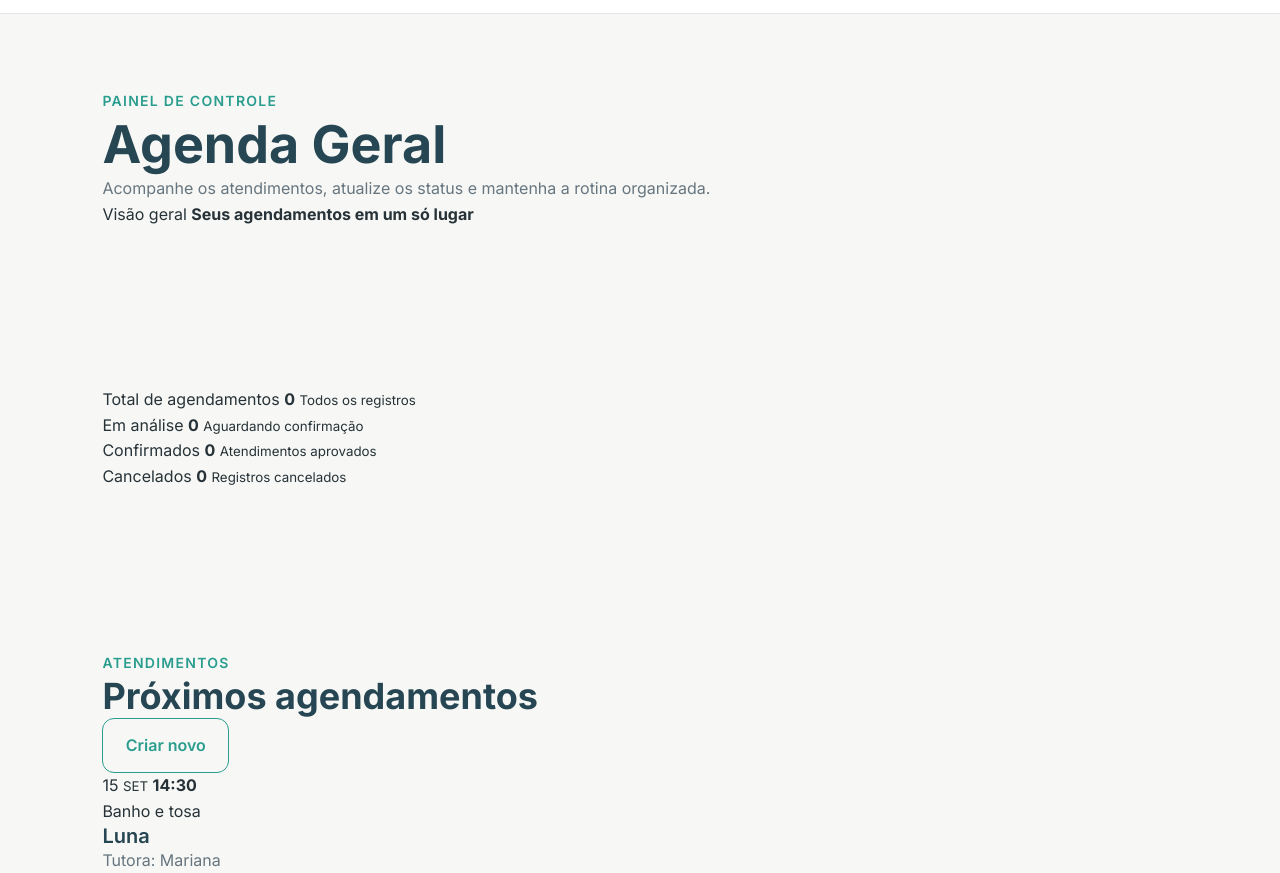
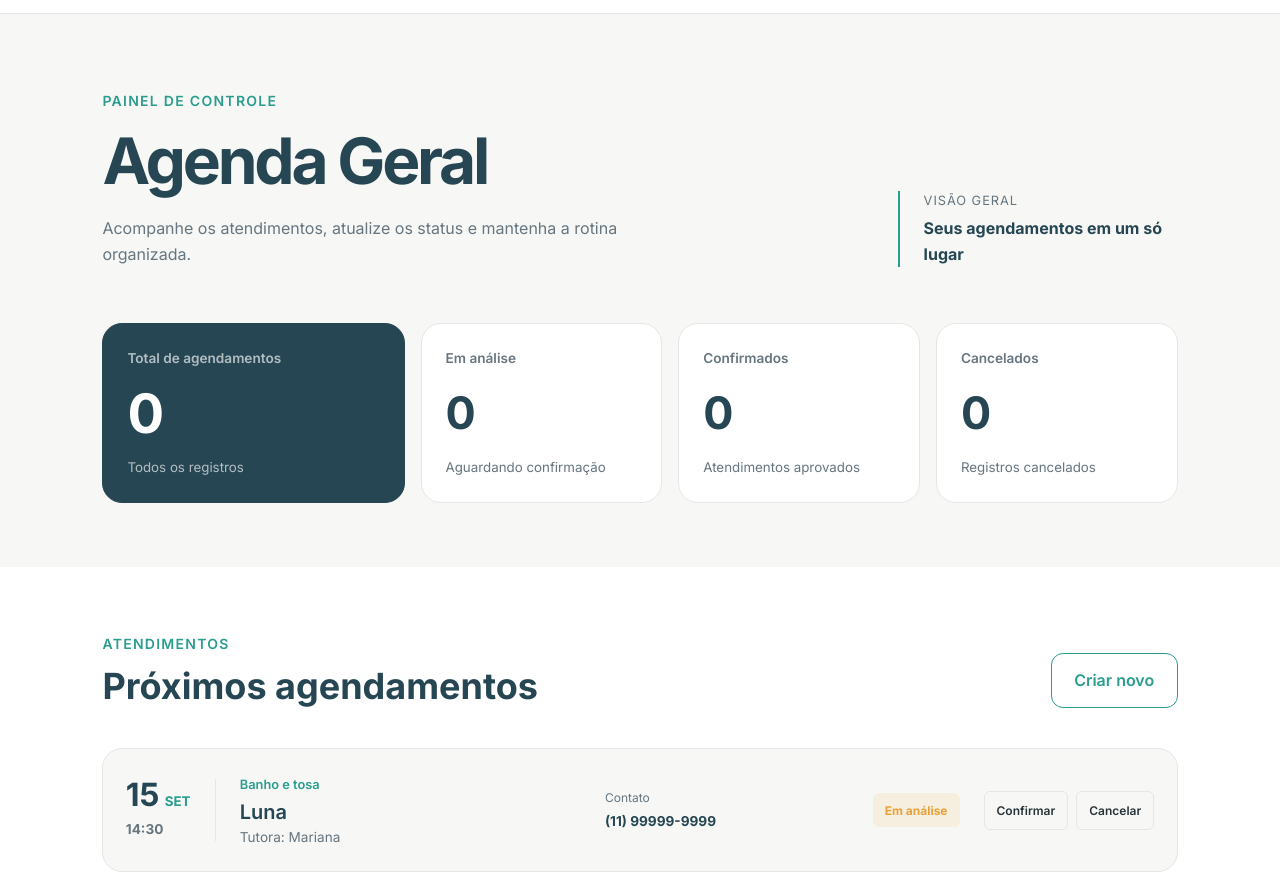
Before and after one commit to LucasPetrasso/pet_care, a plain HTML site: page agenda.html in a window 1280 px wide. Shown: the part 72-945 px from the top of the page. Drawn offline with Linux system fonts and the light colour scheme; a script that the page names is missing.

Commit message:
Layout CSS da página agenda.html

```diff
--- a/css/style.css
+++ b/css/style.css
@@ -682,7 +682,6 @@ main {
     max-width: 680px;
     padding: 2rem;
     background-color: var(--color-background);
-    border-left: 4px solid var(--color-primary);
     border-radius: 0 var(--radius-lg) var(--radius-lg) 0;
 }
 
@@ -910,3 +909,292 @@ main {
 }
 
 /* AGENDA */
+
+.dashboard-page {
+    padding-top: 80px;
+    background-color: var(--color-background);
+}
+
+.dashboard-hero {
+    padding-top: 5rem;
+    padding-bottom: 2.5rem;
+    display: flex;
+    justify-content: space-between;
+    align-items: flex-end;
+    gap: 3rem;
+}
+
+.dashboard-heading {
+    max-width: 700px;
+}
+
+.dashboard-heading h1 {
+    margin: 0.6rem 0 1rem;
+    font-size: clamp(3rem, 5vw, 5rem);
+    letter-spacing: -0.05em;
+}
+
+.dashboard-heading p {
+    max-width: 560px;
+}
+
+.dashboard-date {
+    max-width: 280px;
+    padding-left: 1.5rem;
+    border-left: 2px solid var(--color-primary);
+    display: flex;
+    flex-direction: column;
+    gap: 0.3rem;
+}
+
+.dashboard-date span {
+    color: var(--color-text-light);
+    font-size: 0.8rem;
+    text-transform: uppercase;
+    letter-spacing: 0.06rem;
+}
+
+.dashboard-date strong {
+    color: var(--color-secondary);
+    font-size: 1rem;
+}
+
+.dashboard-stats {
+    padding-top: 1rem;
+    padding-bottom: 4rem;
+    display: grid;
+    grid-template-columns: 1.25fr repeat(3, 1fr);
+    gap: 1rem;
+}
+
+.stat-card {
+    min-height: 180px;
+    padding: 1.5rem;
+    background-color: var(--color-surface);
+    border: 1px solid var(--color-border);
+    border-radius: var(--radius-lg);
+    display: flex;
+    flex-direction: column;
+    justify-content: space-between;
+}
+
+.stat-card > span {
+    color: var(--color-text-light);
+    font-size: 0.85rem;
+    font-weight: 600;
+}
+
+.stat-card strong {
+    color: var(--color-secondary);
+    font-size: 2.8rem;
+    line-height: 1;
+}
+
+.stat-card small {
+    color: var(--color-text-light);
+}
+
+.stat-card-main {
+    background-color: var(--color-secondary);
+    border-color: var(--color-secondary);
+}
+
+.stat-card-main > span,
+.stat-card-main small {
+    color: rgba(255, 255, 255, 0.65);
+}
+
+.stat-card-main strong {
+    color: var(--color-surface);
+    font-size: 3.4rem;
+}
+
+.appointments-panel {
+    padding-top: 4rem;
+    padding-bottom: 6rem;
+    background-color: var(--color-surface);
+}
+
+.appointments-panel-header {
+    margin-bottom: 2.5rem;
+    display: flex;
+    align-items: flex-end;
+    justify-content: space-between;
+    gap: 2rem;
+}
+
+.appointments-panel-header h2 {
+    margin-top: 0.5rem;
+}
+
+.appointments-list {
+    display: flex;
+    flex-direction: column;
+    gap: 1rem;
+}
+
+.appointment-item {
+    padding: 1.4rem;
+    background-color: var(--color-background);
+    border: 1px solid var(--color-border);
+    border-radius: var(--radius-lg);
+    display: grid;
+    grid-template-columns: 90px 1.4fr 1fr auto auto;
+    align-items: center;
+    gap: 1.5rem;
+    transition: transform var(--transition), box-shadow var(--transition), border-color var(--transition);
+}
+
+.appointment-item:hover {
+    transform: translateY(-2px);
+    box-shadow: var(--shadow-sm);
+    border-color: rgba(42, 157, 143, 0.3);
+}
+
+.appointment-date {
+    padding-right: 1.5rem;
+    border-right: 1px solid var(--color-border);
+    display: grid;
+    grid-template-columns: auto auto;
+    align-items: baseline;
+    column-gap: 0.3rem;
+}
+
+.appointment-date > span {
+    color: var(--color-secondary);
+    font-size: 2rem;
+    font-weight: 700;
+    line-height: 1;
+}
+
+.appointment-date small {
+    color: var(--color-primary);
+    font-weight: 700;
+}
+
+.appointment-date strong {
+    grid-column: 1 / 3;
+    margin-top: 0.4rem;
+    color: var(--color-text-light);
+    font-size: 0.85rem;
+}
+
+.appointment-main {
+    min-width: 0;
+}
+
+.appointment-service {
+    color: var(--color-primary);
+    font-size: 0.8rem;
+    font-weight: 600;
+}
+
+.appointment-main h3 {
+    margin: 0.2rem 0;
+}
+
+.appointment-main p {
+    font-size: 0.85rem;
+}
+
+.appointment-contact {
+    display: flex;
+    flex-direction: column;
+    gap: 0.2rem;
+}
+
+.appointment-contact span {
+    color: var(--color-text-light);
+    font-size: 0.75rem;
+}
+
+.appointment-contact strong {
+    color: var(--color-secondary);
+    font-size: 0.85rem;
+}
+
+.status-badge {
+    display: inline-flex;
+    align-items: center;
+    justify-content: center;
+    padding: 0.45rem 0.75rem;
+    border-radius: var(--radius-sm);
+    font-size: 0.75rem;
+    font-weight: 700;
+    white-space: nowrap;
+}
+
+.status-pending {
+    background-color: rgba(233, 162, 59, 0.12);
+    color: var(--color-warning);
+}
+
+.status-confirmed {
+    background-color: rgba(46, 157, 103, 0.12);
+    color: var(--color-success);
+}
+
+.status-cancelled {
+    background-color: rgba(217, 83, 79, 0.12);
+    color: var(--color-danger);
+}
+
+.appointment-actions {
+    display: flex;
+    gap: 0.5rem;
+}
+
+.action-button {
+    padding: 0.55rem 0.75rem;
+    background-color: transparent;
+    border: 1px solid var(--color-border);
+    border-radius: var(--radius-sm);
+    color: var(--color-text);
+    font-size: 0.75rem;
+    font-weight: 600;
+    transition: border-color var(--transition), color var(--transition), background-color var(--transition);
+}
+
+.action-confirm:hover {
+    color: var(--color-success);
+    border-color: var(--color-success);
+    background-color: rgba(46, 157, 103, 0.06);
+}
+
+.action-cancel:hover {
+    color: var(--color-danger);
+    border-color: var(--color-danger);
+    background-color: rgba(217, 83, 79, 0.06);
+}
+
+.action-remove:hover {
+    color: var(--color-danger);
+    border-color: var(--color-danger);
+}
+
+.empty-state {
+    display: none;
+    min-height: 360px;
+    padding: 4rem 2rem;
+    border: 1px dashed var(--color-border);
+    border-radius: var(--radius-lg);
+    text-align: center;
+    align-items: center;
+    justify-content: center;
+    flex-direction: column;
+}
+
+.empty-state-icon {
+    margin-bottom: 1rem;
+    font-size: 2.5rem;
+    opacity: 0.4;
+}
+
+.empty-state h3 {
+    margin-bottom: 0.6rem;
+}
+
+.empty-state p {
+    max-width: 420px;
+    margin-bottom: 1.5rem;
+}
```
